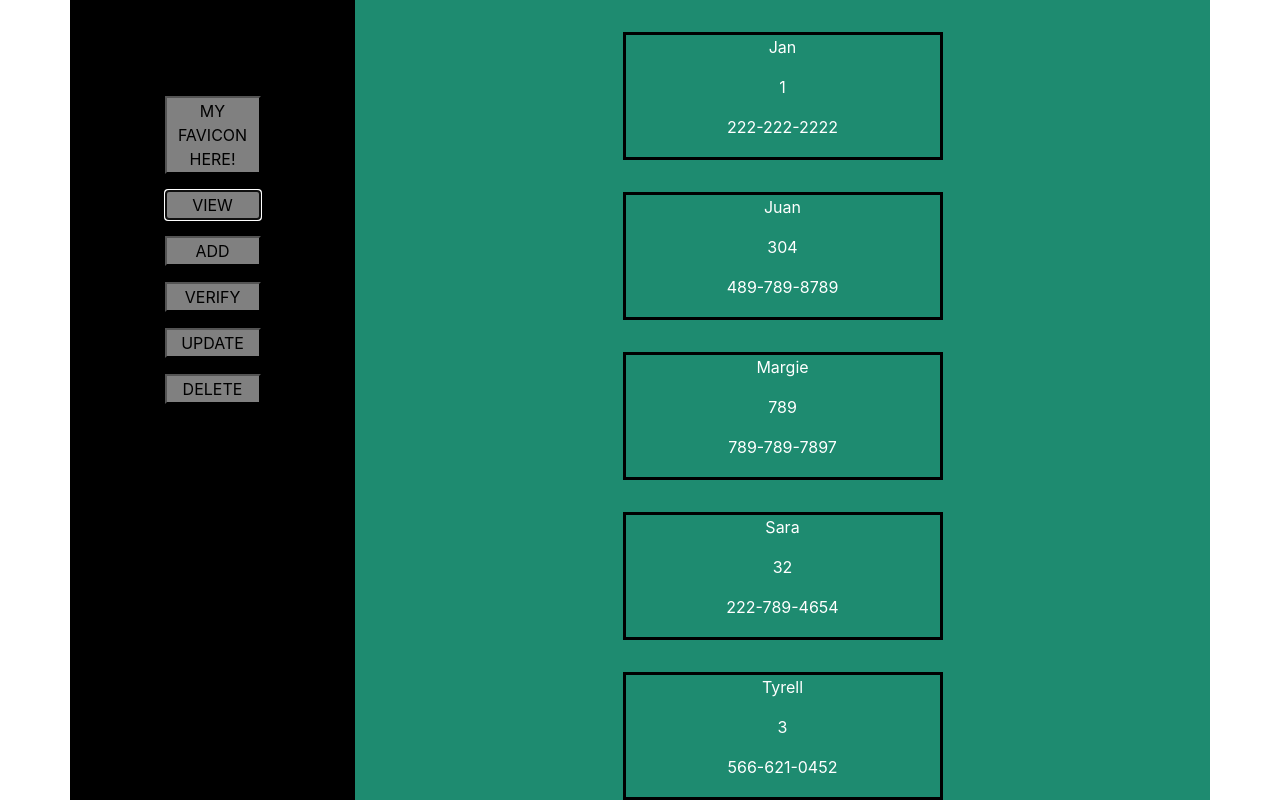
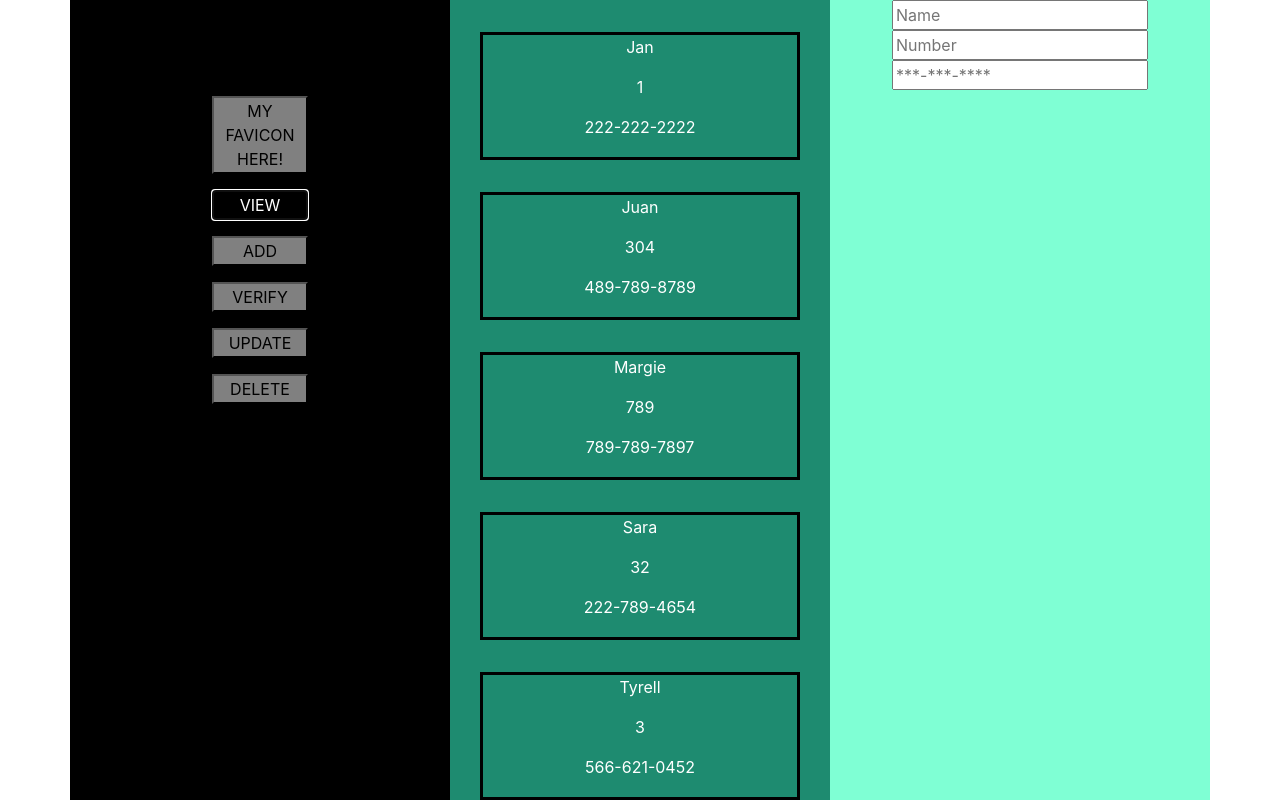
Before and after one commit to ozobianwadibia/Employee-Directory, a plain HTML site: page index.html in a window 1280 px wide. Both pictures are taken after a click on the button "VIEW". Shown: the top 800 px of the page. Drawn offline with nearby package versions, Linux system fonts and the light colour scheme.

Commit message:
Added the 'add' function in app.js

```diff
--- a/assests/js/app.js
+++ b/assests/js/app.js
@@ -1,6 +1,6 @@
 //This function makes the employee list visible after the 'view' button is pressed
 function view() {
-    $(".main-body").empty();
+    // $(".main-body").empty();
     for (let i = 0; i < employeeList.length; i++) {
         $(".main-body").append("<div class='employeeInfo'>" + "<p>" + employeeList[i].name + "</p>" +
             "<p>" + employeeList[i].officeNum + "</p>" +
@@ -9,8 +9,29 @@ function view() {
 }
 $("#view").on("click", view);
 
+function changeColor() {
+    document.getElementById("view").style.backgroundColor = "black";
+    document.getElementById("view").style.color = "white";
+}
+$("#view").on("click", changeColor);
+
 //This function adds to the employee list after the 'add' button is pressed
 function add() {
+    const nameInput = $("#nameInput").val();
+    const officenumInput = parseInt($("#officenumInput").val());
+    const phonenumInput = $("#phonenumInput").val();
 
+    // if (input has field, execute code below
+    //     else ignore!!!) {
 
+    // }
+    //finish later
+    employeeList.push({ name: nameInput, officeNum: officenumInput, phoneNum: phonenumInput });
+
+    // After performing our actions, clear the name input and re-render the list
+    $("#nameInput").val('');
+    $("#officenumInput").val('');
+    $("#phonenumInput").val('');
+
+    view();
 }
--- a/assests/style.css
+++ b/assests/style.css
@@ -8,12 +8,18 @@
     height: 100rem;
 }
 
-.labels {
+.inputs {
+    background-color: aquamarine;
+    height: 100rem;
+    text-align: center;
+}
+
+.button-labels {
     text-align: center;
     margin-top: 6rem;
 }
 
-.labels p button {
+.button-labels p button {
     color: black;
     background-color: grey;
     text-transform: uppercase;
--- a/index.html
+++ b/index.html
@@ -15,26 +15,30 @@
     <div class="container">
         <div class="row">
 
-            <div class="col-md-3 sidebar">
-                <div class="labels">
+            <div class="col-md-4 sidebar">
+                <div class="button-labels">
                     <p><button>MY FAVICON HERE!</button></p>
 
                     <!-- <p><button onclick="view()">view</button></p> -->
                     <p><button id="view">view</button></p>
-
                     <p><button onclick="add()">add</button></p>
                     <p><button>verify</button></p>
                     <p><button>update</button></p>
                     <p><button>delete</button></p>
                 </div>
+                <!-- button-labels -->
             </div>
-            <!-- col-md-3 sidebar-->
-            <div class="col-md-9 main-body">
-                <!-- <div id="employeeInfo">
-                </div>-->
-                <!-- employeeInfo -->
+            <!-- col-md-4 sidebar-->
+            <div class="col-md-4 main-body">
+
             </div>
-            <!-- col-md-9 main-body -->
+            <!-- col-md-4 main-body -->
+            <div class="col-md-4 inputs">
+                <input id="nameInput" placeholder="Name">
+                <input id="officenumInput" placeholder="Number">
+                <input id="phonenumInput" placeholder="***-***-****">
+            </div>
+            <!-- col-md-4 input -->
         </div>
         <!-- row -->
 
```
